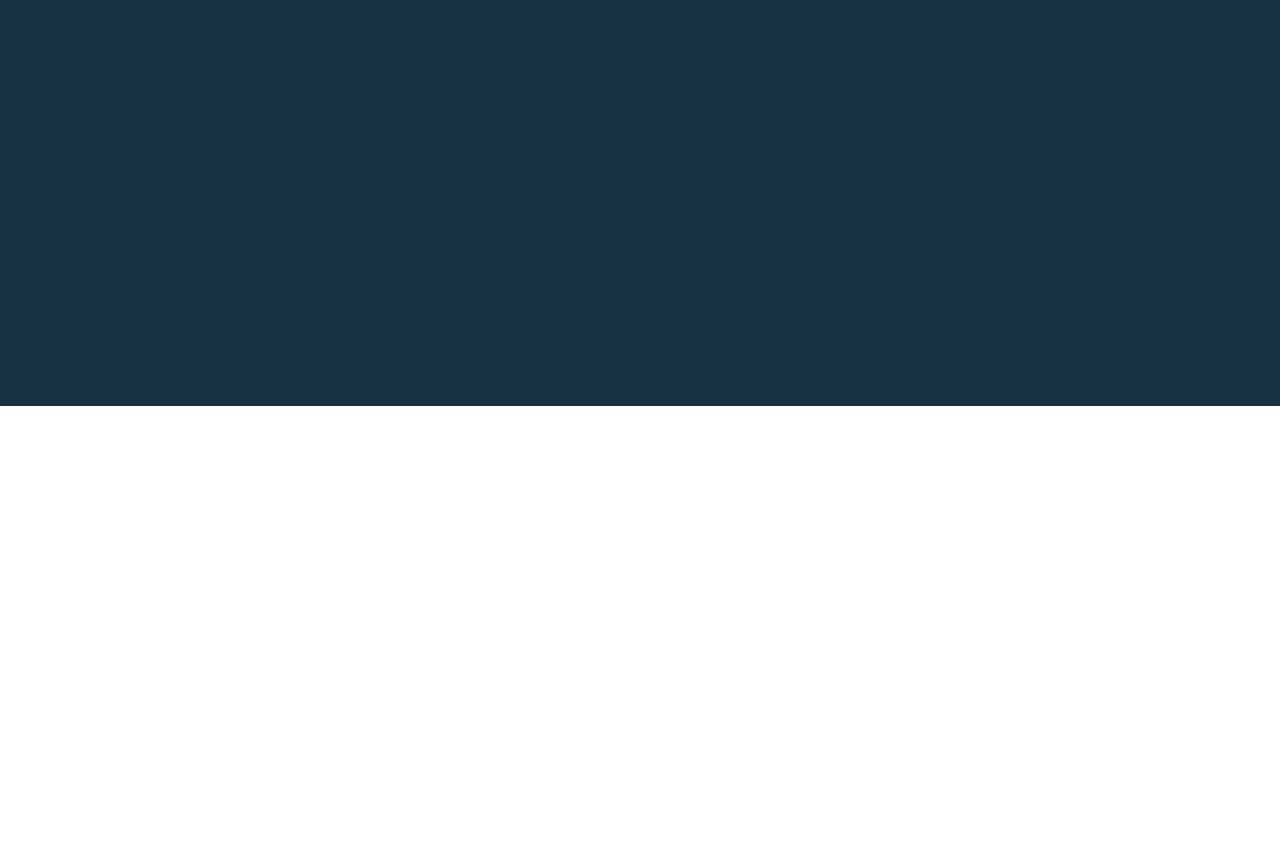
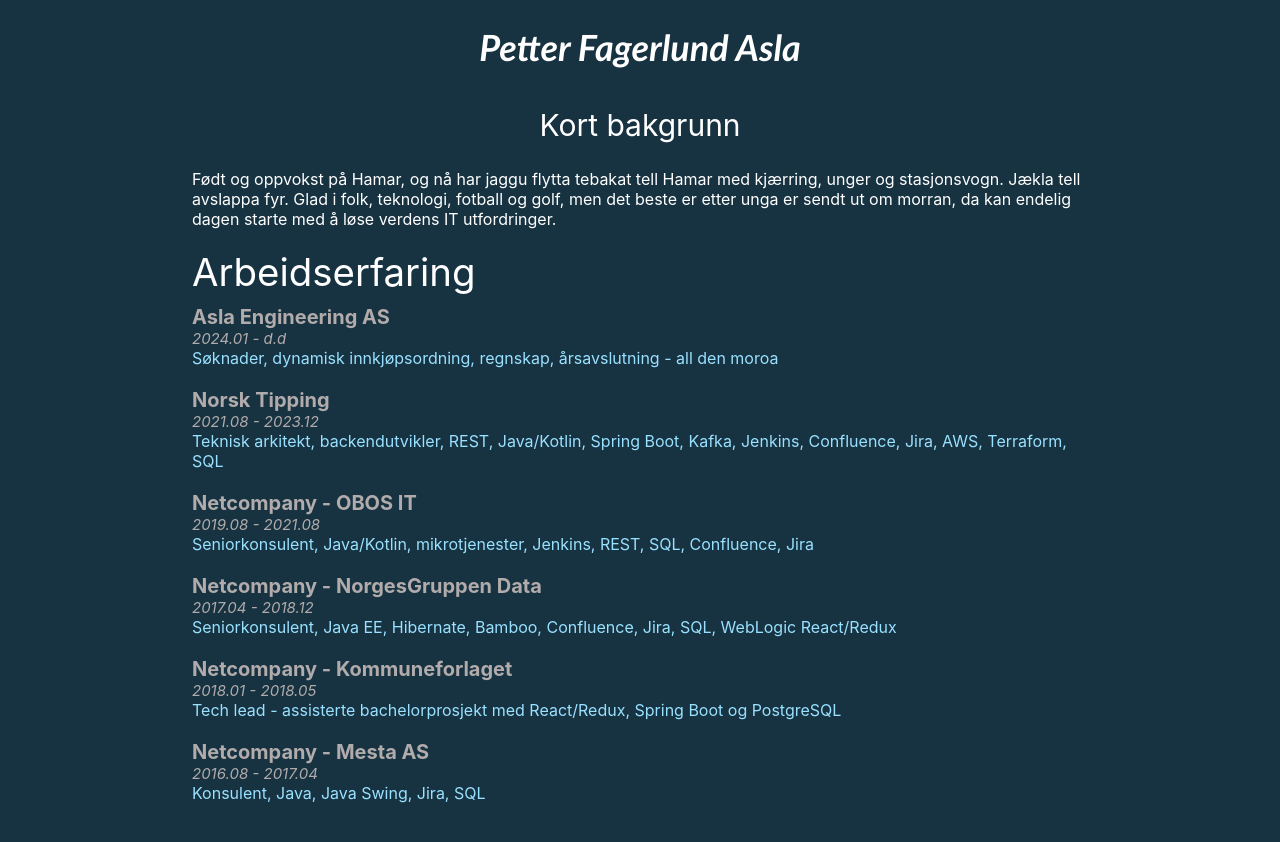
Before and after one commit to petterasla/asla, a React (Create React App) app in the folder asla-app/: page /background in a window 1280 px wide. Shown: the part 394-1236 px from the top of the page. Before the commit the page ends 800 px from the top, so only its background shows below. Built offline with nearby package versions, Linux system fonts and the light colour scheme.

Commit message:
background info

```diff
--- a/asla-app/src/App.css
+++ b/asla-app/src/App.css
@@ -1,4 +1,3 @@
 .App {
-  background-color: #173342;
   height: 100vh;
 }
--- a/asla-app/src/index.css
+++ b/asla-app/src/index.css
@@ -5,6 +5,8 @@
     sans-serif;
   -webkit-font-smoothing: antialiased;
   -moz-osx-font-smoothing: grayscale;
+  background-color: #173342;
+  background-repeat: no-repeat;
 }
 
 code {
--- /dev/null
+++ b/asla-app/src/pages/Background/Background.css
@@ -0,0 +1,86 @@
+.container {
+    display: flex;
+    color: white;
+    flex-direction: column;
+    align-items: center;
+    justify-content: center;
+    padding-top: 5vh;
+}
+
+.flex-item {
+    display: flex;
+    flex: 1;
+    /*box-sizing: border-box;*/
+    /*border: 2px solid #ddd*/
+}
+
+.container img {
+    width: min(40vw, 300px);
+    border-radius: 50%;
+    justify-content: center;
+}
+
+.name {
+    flex-direction: row;
+    color: white;
+    font-family: "Trebuchet MS", serif;
+    font-weight: normal;
+    font-style: italic;
+    max-height: min(10vw, 80px)
+}
+
+.title-about-me {
+    font-size: min(max(3vw, 18px), 30px);
+    max-height: min(10vw, 80px);
+    margin-bottom: 2vw;
+    margin-top: 3vw;
+}
+
+.about-me {
+    max-width: 70vw;
+    min-width: 70vw;
+}
+
+.CV-header {
+    max-width: 70vw;
+    min-width: 70vw;
+    font-size: min(max(3vw, 30px), 40px);
+    max-height: min(10vw, 80px);
+    margin-top: 20px;
+    margin-bottom: 10px;
+    /*text-decoration: underline;*/
+}
+.CV-bulk {
+    max-width: 70vw;
+    min-width: 70vw;
+    flex-direction: column;
+    margin-bottom: 20px;
+}
+
+.CV-bulk:last-child {
+    margin-bottom: 50px;
+}
+
+.CV-item {
+    width: 100%;
+}
+
+.experience-header {
+    color: #b1abab;
+    font-size: min(max(1.5vw, 20px), 25px);
+    font-weight: bold;
+}
+
+.experience-date {
+    color: #b1abab;
+    font-size: min(max(1vw, 15px), 20px);
+    font-style: italic;
+}
+
+.experience-summary {
+    color: #9ae1ff;
+}
+
+.footer {
+    margin-top: 50px;
+}
--- a/asla-app/src/pages/Background/Background.tsx
+++ b/asla-app/src/pages/Background/Background.tsx
@@ -1,7 +1,58 @@
 import React from "react";
-
+import './Background.css'
 const Background = () => {
-    return <div>CV innhold kommer</div>
+    return <div className="container">
+        <div>
+            <img className="flex-item" src="Petter.png" alt="Petter" />
+        </div>
+        <div className="name flex-item">
+            Petter Fagerlund Asla
+        </div>
+        <div className="title-about-me flex-item">
+            Kort bakgrunn
+        </div>
+        <div className="about-me flex-item">
+            Født og oppvokst på Hamar, og nå har jaggu flytta tebakat tell Hamar med kjærring, unger og stasjonsvogn.
+            Jækla tell avslappa fyr. Glad i folk, teknologi, fotball og golf, men det beste er etter unga er sendt ut om morran,
+            da kan endelig dagen starte med å løse verdens IT utfordringer.
+        </div>
+        <div className="CV-header flex-item">
+            Arbeidserfaring
+        </div>
+        <div className="CV-bulk flex-item">
+            <div className="experience-header CV-item">Asla Engineering AS</div>
+            <div className="experience-date CV-item">2024.01 - d.d</div>
+            <div className="experience-summary CV-item">Søknader, dynamisk innkjøpsordning, regnskap, årsavslutning - all den moroa</div>
+        </div>
+        <div className="CV-bulk flex-item">
+            <div className="experience-header CV-item">Norsk Tipping</div>
+            <div className="experience-date CV-item">2021.08 - 2023.12</div>
+            <div className="experience-summary CV-item">Teknisk arkitekt, backendutvikler, REST, Java/Kotlin, Spring Boot, Kafka, Jenkins,
+                Confluence, Jira, AWS, Terraform, SQL</div>
+        </div>
+        <div className="CV-bulk flex-item">
+            <div className="experience-header CV-item">Netcompany - OBOS IT</div>
+            <div className="experience-date CV-item">2019.08 - 2021.08</div>
+            <div className="experience-summary CV-item">Seniorkonsulent, Java/Kotlin, mikrotjenester, Jenkins, REST, SQL,
+                Confluence, Jira</div>
+        </div>
+        <div className="CV-bulk flex-item">
+            <div className="experience-header CV-item">Netcompany - NorgesGruppen Data</div>
+            <div className="experience-date CV-item">2017.04 - 2018.12</div>
+            <div className="experience-summary CV-item">Seniorkonsulent, Java EE, Hibernate, Bamboo, Confluence, Jira, SQL,
+                WebLogic React/Redux</div>
+        </div>
+        <div className="CV-bulk flex-item">
+            <div className="experience-header CV-item">Netcompany - Kommuneforlaget</div>
+            <div className="experience-date CV-item">2018.01 - 2018.05</div>
+            <div className="experience-summary CV-item">Tech lead - assisterte bachelorprosjekt med React/Redux, Spring Boot og PostgreSQL</div>
+        </div>
+        <div className="CV-bulk flex-item">
+            <div className="experience-header CV-item">Netcompany - Mesta AS</div>
+            <div className="experience-date CV-item">2016.08 - 2017.04</div>
+            <div className="experience-summary CV-item">Konsulent, Java, Java Swing, Jira, SQL</div>
+        </div>
+    </div>
 }
 
 export default Background
```
